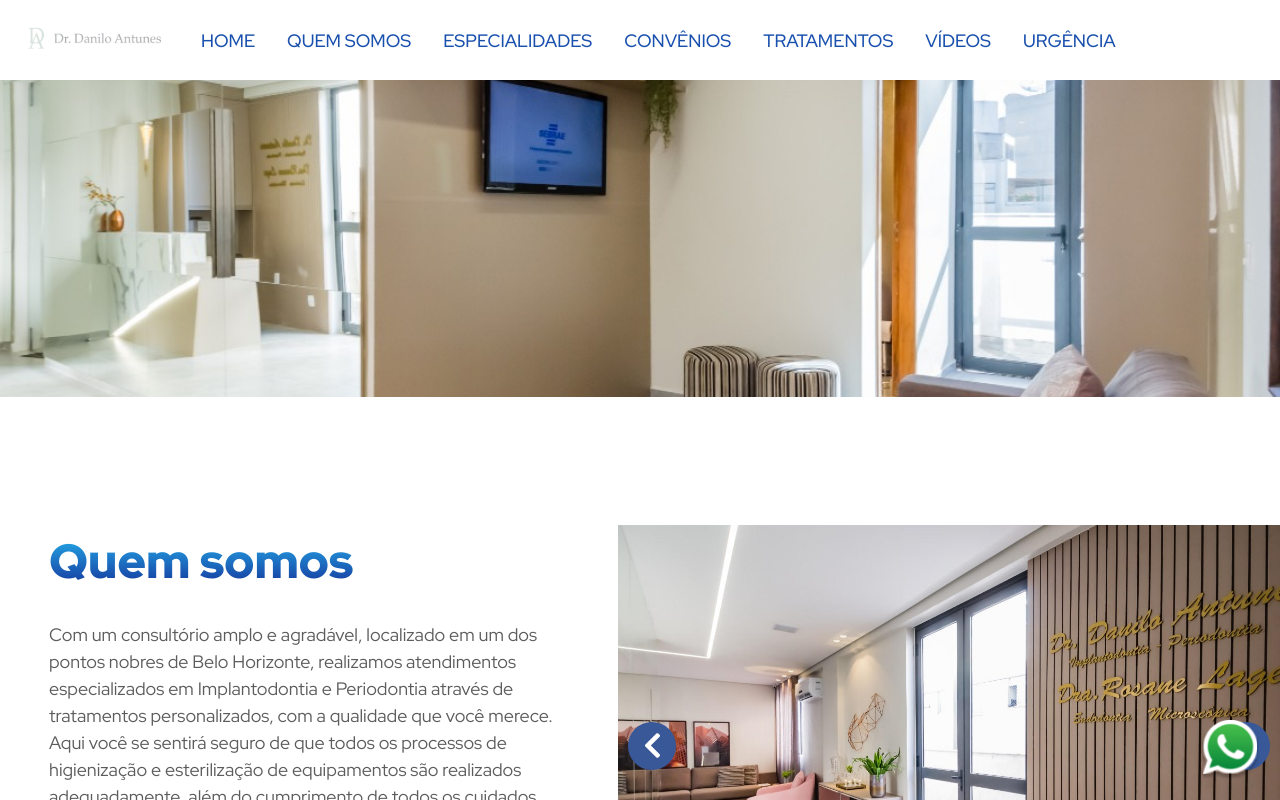
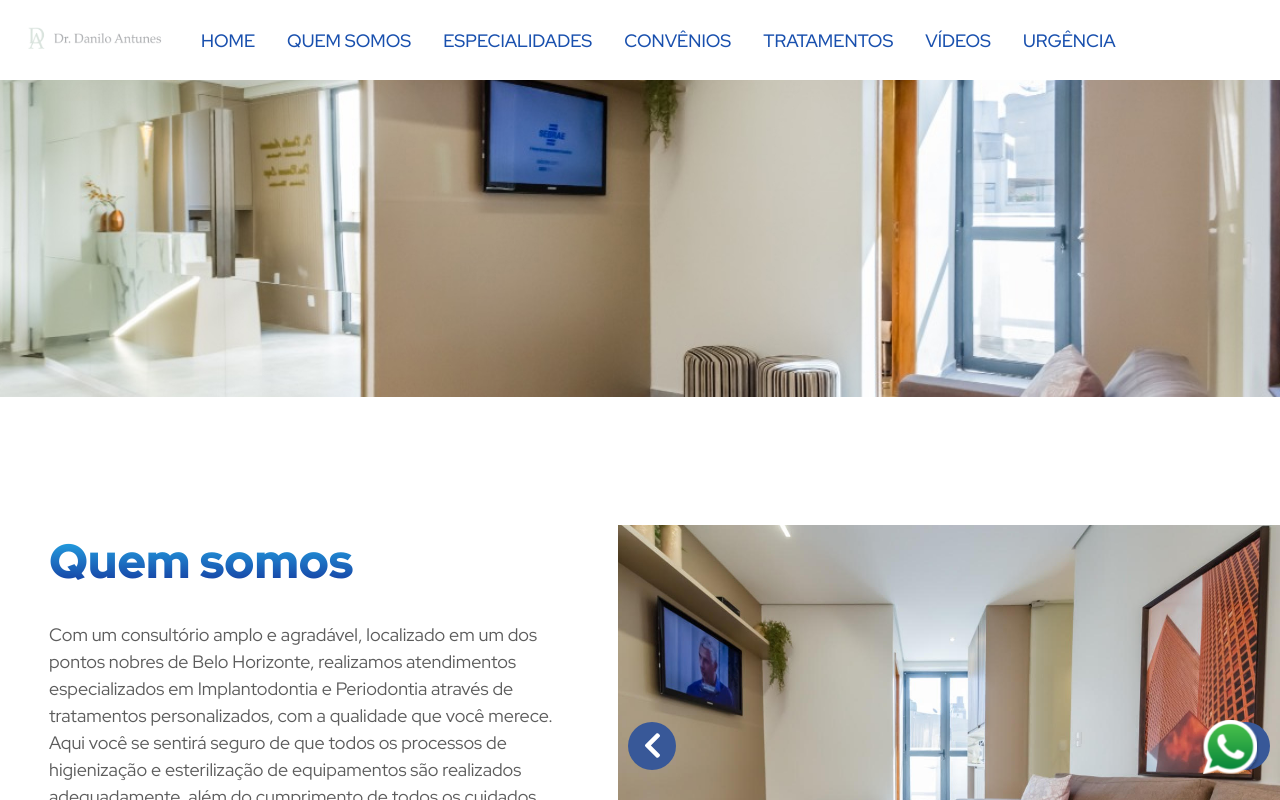
Before and after one commit to odontosos24horas/danilo, a Next.js app: page /quemsomos in a window 1280 px wide. Shown: the top 800 px of the page. Built offline with nearby package versions, Linux system fonts and the light colour scheme.

Commit message:
feat: melhora a forma do carousel

```diff
--- a/src/components/organisms/nextCarousel/index.tsx
+++ b/src/components/organisms/nextCarousel/index.tsx
@@ -1,34 +1,13 @@
 import React from 'react'
 import { Box, IconButton, useBreakpointValue } from '@chakra-ui/react'
-// Here we have used react-icons package for the icons
 import { FaChevronLeft, FaChevronRight } from 'react-icons/fa'
-// And react-slick as our Carousel Lib
 import Slider from 'react-slick'
 
-// Settings for the slider
-const settings = {
-  dots: true,
-  arrows: false,
-  fade: true,
-  infinite: true,
-  autoplay: true,
-  speed: 500,
-  autoplaySpeed: 5000,
-  slidesToShow: 1,
-  slidesToScroll: 1
-}
-
-export default function Carousel() {
-  // As we have used custom buttons, we need a reference variable to
-  // change the state
+export default function NextCarousel() {
   const [slider, setSlider] = React.useState<Slider | null>(null)
-
-  // These are the breakpoints which changes the position of the
-  // buttons as the screen size changes
   const top = useBreakpointValue({ base: '90%', md: '50%' })
   const side = useBreakpointValue({ base: '30%', md: '10px' })
 
-  // These are the images used in the slide
   const cards = [
     '/images/carousel/1.jpeg',
     '/images/carousel/2.jpeg',
@@ -84,7 +63,7 @@ export default function Carousel() {
         <FaChevronRight />
       </IconButton>
       {/* Slider */}
-      <Slider {...settings} ref={(slider) => setSlider(slider)}>
+      <Slider ref={(slider) => setSlider(slider)}>
         {cards.map((url, index) => (
           <Box
             key={index}
```
